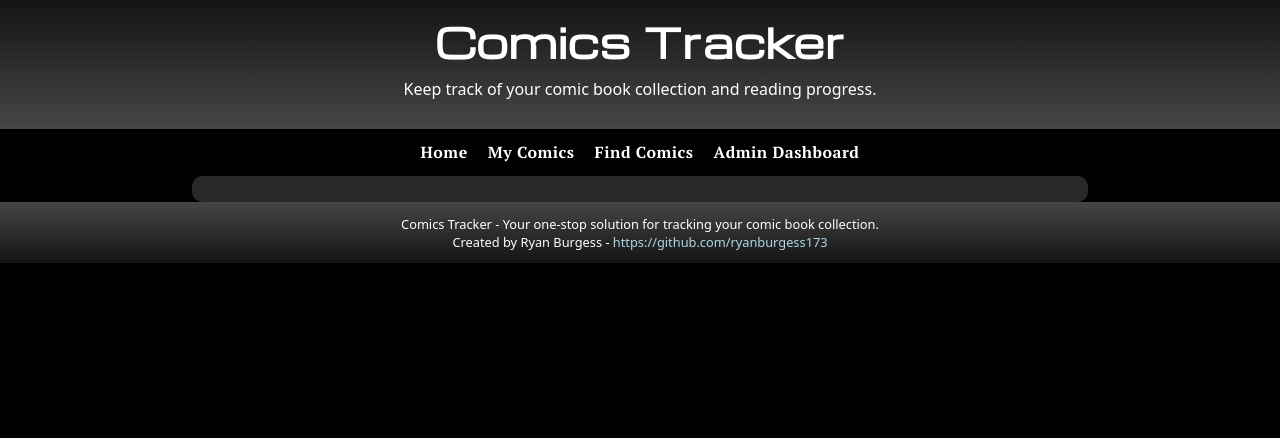
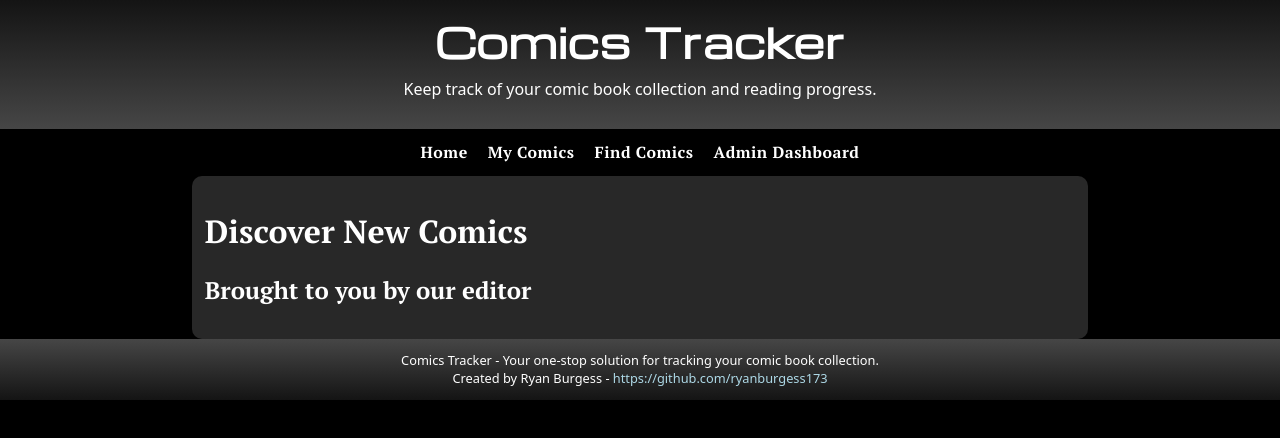
Before and after one commit to ryanburgess173/comics-tracker, an Angular app in the folder frontend/: page /find-comics in a window 1280 px wide. Before the commit this address led to /. Shown: the top 438 px of the page. Built offline with nearby package versions, Linux system fonts and the light colour scheme; a web font is replaced by a local one.

Commit message:
development code

```diff
--- a/frontend/src/app/app.routes.ts
+++ b/frontend/src/app/app.routes.ts
@@ -2,9 +2,13 @@ import { Routes } from '@angular/router';
 import { HomeComponent } from './pages/home/home.component';
 import { MyComicsComponent } from './pages/my-comics/my-comics.component';
 import { LoginPageComponent } from './pages/login/login.component';
+import { AdminComponent } from './pages/admin/admin.component';
+import { FindComicsComponent } from './pages/find-comics/find-comics.component';
 
 export const routes: Routes = [
   { path: '', component: HomeComponent },
   { path: 'my-comics', component: MyComicsComponent },
+  { path: 'find-comics', component: FindComicsComponent },
+  { path: 'admin', component: AdminComponent },
   { path: 'login', component: LoginPageComponent },
 ];
--- /dev/null
+++ b/frontend/src/app/pages/admin/admin.component.html
@@ -0,0 +1 @@
+<h1>Admin Dashboard</h1>
--- /dev/null
+++ b/frontend/src/app/pages/find-comics/find-comics.component.html
@@ -0,0 +1,2 @@
+<h1>Discover New Comics</h1>
+<h2>Brought to you by our editor</h2>
```
Also changed, not shown: frontend/src/app/pages/admin/admin.component.ts (added, +10 -0 lines), frontend/src/app/pages/find-comics/find-comics.component.ts (added, +10 -0 lines), frontend/src/app/pages/admin/admin.component.scss (added), frontend/src/app/pages/find-comics/find-comics.component.scss (added), 1 other file (tests, documents, lock files or other folders).
